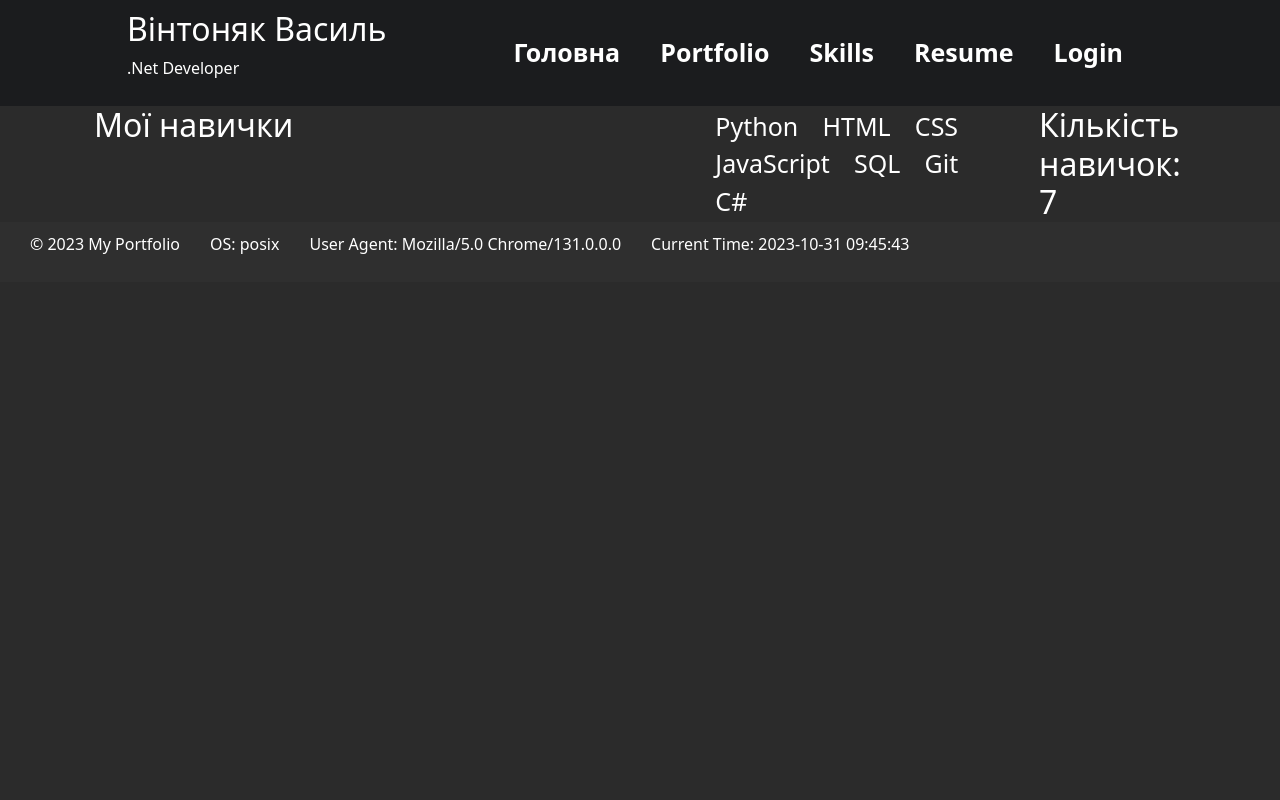
After one commit to vaMoreth/vintoniak_vasyl_web-python, a Flask app: page /skills in a window 1280 px wide. The commit adds this page. Run offline with Flask 3, Linux system fonts and the light colour scheme; some libraries are stand-ins or nearby versions.

Commit message:
update lab4

```diff
--- a/lab4/app/run.py
+++ b/lab4/app/run.py
@@ -1,15 +1,53 @@
 from flask import Flask, make_response, render_template, request, redirect, url_for, session
 import json
-import datetime
+import os
+from datetime import datetime
 
 app = Flask(__name__)
 app.secret_key = b"secret"
+
+my_skills = ["Python", "HTML", "CSS", "JavaScript", "SQL", "Git", "C#"]
 
 with open('users.json', 'r') as f:
     users = json.load(f)
 
 @app.route('/')
 def home():
+    os_info = os.name
+    user_agent = request.user_agent.string
+    current_time = datetime.now().strftime('%Y-%m-%d %H:%M:%S')
+    return render_template('portfolio.html', os_info=os_info, user_agent=user_agent, current_time=current_time)
+
+@app.route('/portfolio')
+def portfolio():
+    os_info = os.name
+    user_agent = request.user_agent.string
+    current_time = datetime.now().strftime('%Y-%m-%d %H:%M:%S')
+    return render_template('portfolio.html', os_info=os_info, user_agent=user_agent, current_time=current_time)
+
+@app.route('/skills')
+@app.route('/skills/<int:id>')
+def skills(id=None):
+    os_info = os.name
+    user_agent = request.user_agent.string
+    current_time = datetime.now().strftime('%Y-%m-%d %H:%M:%S')
+    if id is None:
+        total_skills = len(my_skills)
+        return render_template('skills.html', skills=my_skills, total_skills=total_skills, os_info=os_info, user_agent=user_agent, current_time=current_time)
+    elif id < len(my_skills):
+        return render_template('skill.html', skills=[my_skills[id]], id=id, os_info=os_info, user_agent=user_agent, current_time=current_time)
+    else:
+        return "Немає навички з таким id"
+
+@app.route('/resume')
+def resume():
+    os_info = os.name
+    user_agent = request.user_agent.string
+    current_time = datetime.now().strftime('%Y-%m-%d %H:%M:%S')
+    return render_template('resume.html', os_info=os_info, user_agent=user_agent, current_time=current_time)
+
+@app.route('/login')
+def login_page():
     return render_template('login.html')
 
 @app.route('/login', methods=['POST'])
@@ -20,14 +58,12 @@ def login():
     if username in users and users[username] == password:
         session['username'] = username
         return redirect(url_for('info'))
-    else:
-        return "Помилка логіну. Перевірте своє ім'я користувача та пароль."
+
+    return render_template('login.html')
 
 @app.route("/info", methods=['GET', 'POST'])
 def info():
-
     if not session.get("username"):
-        ("Please check the box 'remember me'", "danger")
         return redirect(url_for('login'))
 
     username = session.get("username")
@@ -39,7 +75,6 @@ def setCookie():
     key = request.form.get("key")
     value = request.form.get("value")
     days = request.form.get("days")
-    #message = "Cookie successfully set"
     response = make_response(redirect(url_for('info')))
     response.set_cookie(key, value, max_age=60*60*24*int(days))
     return response
--- a/lab4/app/static/css/style.css
+++ b/lab4/app/static/css/style.css
@@ -5,6 +5,77 @@ body {
     display: flex;
     flex-direction: column;
     color: #ffff;
+}
+
+.content {
+    flex-grow: 1;
+    padding: 25px 60px;
+}
+.container {
+    display: flex;
+    gap: 30px;
+}
+
+footer {
+    background: #2f2f2f;
+    display: flex;
+    gap: 30px;
+    padding: 10px 30px;
+}
+
+header {
+    background-color: #1B1C1E;
+    color: white;
+    padding: 10px;
+    display: flex;
+    justify-content: space-evenly;
+}
+
+.main-navbar {
+    background-color: #1B1C1E;
+    padding: 10px;
+}
+
+.main-navbar ul {
+    display: flex;
+    gap: 20px;
+    justify-content: space-evenly;
+    align-items: center;
+    list-style-type: none;
+    margin: 0;
+    padding: 0;
+    height: 100%;
+}
+
+.main-navbar ul li {
+    display: inline;
+    margin-right: 20px;
+}
+
+.main-navbar a {
+    text-decoration: none;
+    color: white;
+    font-weight: bold;
+
+}
+.main-navbar a:hover {
+    text-decoration: underline;
+}
+
+.skills_ul, .h2_skills {
+    margin: auto;
+    list-style: none;
+}
+
+.skills_ul li {
+    display: inline-block;
+    margin-right: 20px;
+    font-size: 24px;
+}
+
+.table_resume td, .table_resume th {
+    border: black dotted 3px;
+    margin: auto;
 }
 
 .main_text {
@@ -47,3 +118,8 @@ hr {
     color: white;
     width: 98%;
 }
+
+.info-main-div {
+    display: block;
+    margin: auto;
+}
--- /dev/null
+++ b/lab4/app/templates/base.html
@@ -0,0 +1,39 @@
+<!DOCTYPE html>
+<html lang="en">
+<head>
+    <meta charset="UTF-8">
+    <meta name="viewport" content="width=device-width, initial-scale=1.0">
+    <title>{% block title %}Vintoniak Vasyl{% endblock %}</title>
+    <link rel="stylesheet" href="{{ url_for('static', filename='css/bootstrap.min.css') }}">
+    <link rel="stylesheet" href="{{ url_for('static', filename='css/style.css') }}">
+</head>
+<body>
+    <header>
+        <div>
+            <h2>Вінтоняк Василь</h2>
+            <p>.Net Developer</p>
+        </div>
+         <nav class="main-navbar">
+            <ul>
+                <li><a href="{{ url_for('portfolio') }}">Головна</a></li>
+                <li><a href="{{ url_for('portfolio') }}">Portfolio</a></li>
+                <li><a href="{{ url_for('skills') }}">Skills</a></li>
+                <li><a href="{{ url_for('resume') }}">Resume</a></li>
+                <li><a href="{{ url_for('login') }}">Login</a></li>
+            </ul>
+        </nav>
+    </header>
+
+    <div class="container">
+        {% block content %}
+
+        {% endblock %}
+    </div>
+    <footer>
+        &copy; 2023 My Portfolio
+        <p>OS: {{ os_info }}</p>
+        <p>User Agent: {{ user_agent }}</p>
+        <p>Current Time: {{ current_time }}</p>
+    </footer>
+</body>
+</html>
--- /dev/null
+++ b/lab4/app/templates/skills.html
@@ -0,0 +1,19 @@
+    {% extends 'base.html' %}
+
+    {% block title %}Навички{% endblock %}
+
+    {% block content %}
+        <div class="container">
+            <div class="wrapper">
+              <h2>Мої навички</h2>
+            </div>
+        </div>
+        <ul class="skills_ul">
+            {% for skill in skills %}
+                <li><a href="{{ url_for('skills', id=loop.index0) }}">{{ skill }}</a></li>
+            {% endfor %}
+        </ul>
+        <h2 class="h2_skills">
+            Кількість навичок: {{ total_skills }}
+        </h2>
+    {% endblock %}
```
Also changed, not shown: lab3/app.py (+0 -7 lines), lab4/app/templates/info.html (+15 -17 lines), lab4/app/templates/login.html (+9 -12 lines), lab4/app/templates/portfolio.html (added, +11 -0 lines), lab4/app/templates/resume.html (added, +24 -0 lines), lab4/app/templates/skill.html (added, +15 -0 lines), lab4/app/static/images/my_image.jpg, lab4/app/templates/views.py (line endings or trailing spaces).
